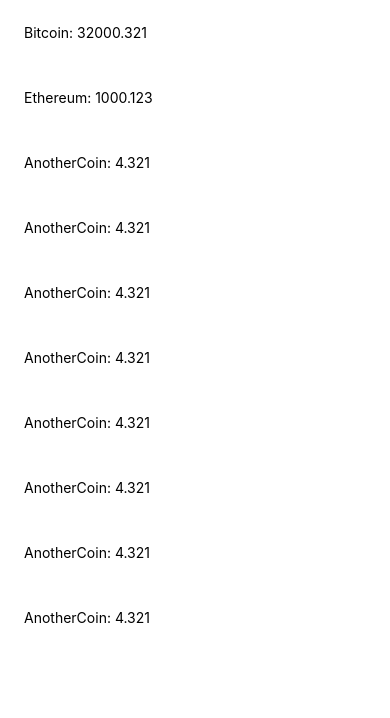
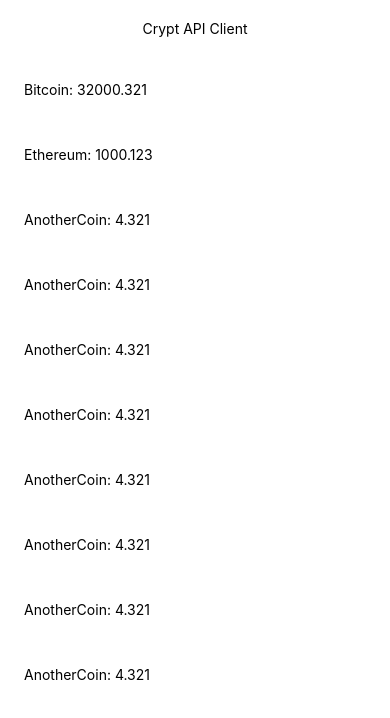
Before and after one commit to eliasfeijo/CryptAPIClient, a React Native app: screen / in a window 390 px wide. Shown: the top 718 px of the page. Built offline with nearby package versions, Linux system fonts and the light colour scheme.

Commit message:
Adding header view

```diff
--- a/src/App.js
+++ b/src/App.js
@@ -1,5 +1,6 @@
 import { registerRootComponent } from 'expo';
 import React from 'react';
+import { StyleSheet, Text, View } from 'react-native';
 import ListCrypoCoin from './components/ListCryptoCoin/ListCryptoCoin'
 
 class App extends React.Component {
@@ -22,9 +23,25 @@
   }
   render() {
     return (
-      <ListCrypoCoin data={this.state.data} />
+      <View style={styles.container}>
+        <View style={styles.header}>
+          <Text>Crypt API Client</Text>
+        </View>
+        <ListCrypoCoin data={this.state.data} />
+      </View>
     );
   }
 }
 
+const styles = StyleSheet.create({
+  container: {
+    flex: 1,
+    backgroundColor: '#fff',
+  },
+  header: {
+    padding: 20,
+    alignItems: 'center'
+  }
+});
+
 registerRootComponent(App);
```
